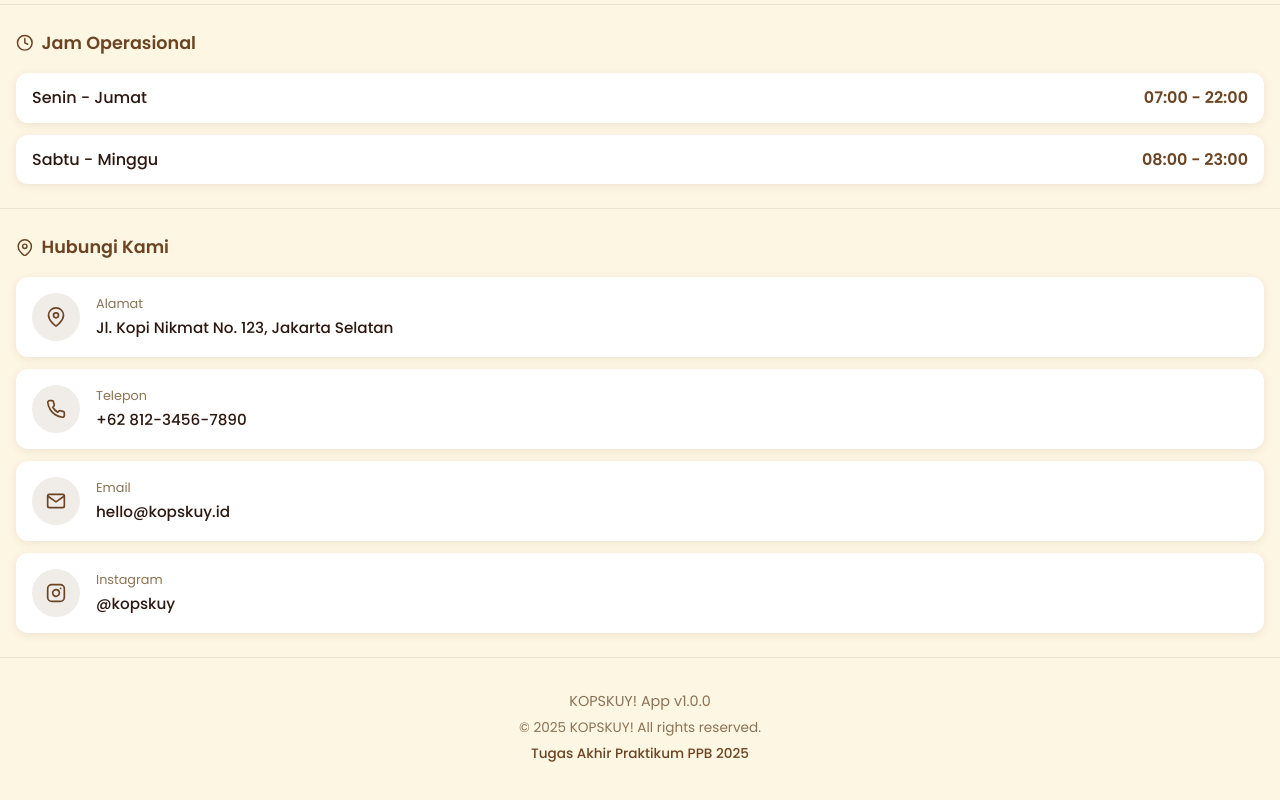
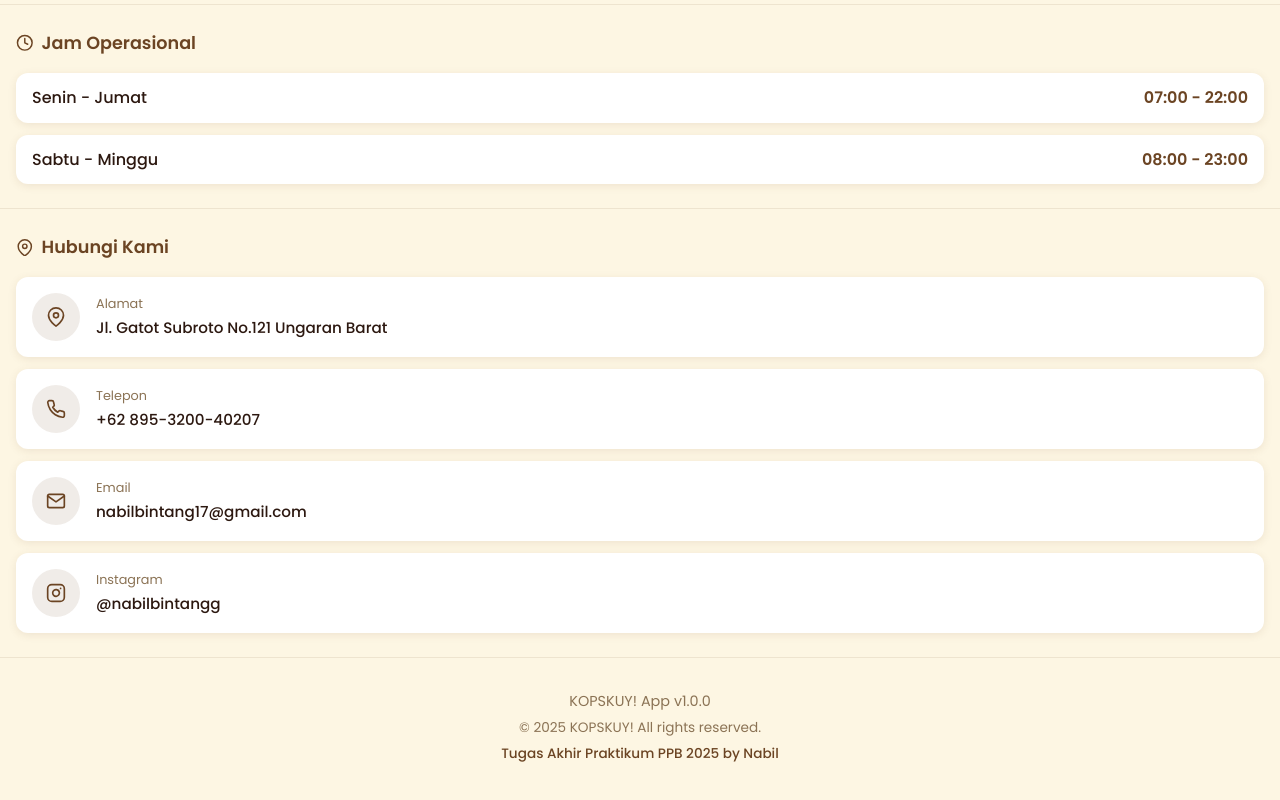
Before and after one commit to nabwelll/KOPSKUY-TA, a React (Vite) app: page /about in a window 1280 px wide. Shown: the part 932-1732 px from the top of the page. Built offline with nearby package versions, Linux system fonts and the light colour scheme.

Commit message:
Update founder profile and contact information

```diff
--- a/src/pages/About.jsx
+++ b/src/pages/About.jsx
@@ -38,7 +38,7 @@ const About = () => {
         {/* Founder Profile */}
         <section className="about-section">
           <h2 className="about-section-title">
-            <FiUser /> Tim Pendiri
+            <FiUser /> Profil Pendiri
           </h2>
           <div className="founder-card">
             <div className="founder-avatar">
@@ -46,7 +46,7 @@ const About = () => {
             </div>
             <div className="founder-info">
               <h3 className="founder-name">Nabil Bintang Ardiansyah Purwanto</h3>
-              <span className="founder-label">Pendiri KOPSKUY</span>
+              <span className="founder-label">Pendiri KOPSKUY!</span>
               <div className="founder-details">
                 <div className="founder-detail-item">
                   <span className="founder-detail-label">NIM</span>
@@ -84,40 +84,40 @@ const About = () => {
             <FiMapPin /> Hubungi Kami
           </h2>
           <div className="contact-list">
-            <a href="https://maps.google.com" target="_blank" rel="noopener noreferrer" className="contact-item">
+            <a href="https://maps.app.goo.gl/iMCNmkapGnugu8uk7" target="_blank" rel="noopener noreferrer" className="contact-item">
               <div className="contact-icon">
                 <FiMapPin />
               </div>
               <div className="contact-info">
                 <span className="contact-label">Alamat</span>
-                <span className="contact-value">Jl. Kopi Nikmat No. 123, Jakarta Selatan</span>
+                <span className="contact-value">Jl. Gatot Subroto No.121 Ungaran Barat</span>
               </div>
             </a>
-            <a href="tel:+6281234567890" className="contact-item">
+            <a href="tel:+62895320040207" className="contact-item">
               <div className="contact-icon">
                 <FiPhone />
               </div>
               <div className="contact-info">
                 <span className="contact-label">Telepon</span>
-                <span className="contact-value">+62 812-3456-7890</span>
+                <span className="contact-value">+62 895-3200-40207</span>
               </div>
             </a>
-            <a href="mailto:hello@kopskuy.id" className="contact-item">
+            <a href="mailto:nabilbintang17@gmail.com" className="contact-item">
               <div className="contact-icon">
                 <FiMail />
               </div>
               <div className="contact-info">
                 <span className="contact-label">Email</span>
-                <span className="contact-value">hello@kopskuy.id</span>
+                <span className="contact-value">nabilbintang17@gmail.com</span>
               </div>
             </a>
-            <a href="https://instagram.com/kopskuy" target="_blank" rel="noopener noreferrer" className="contact-item">
+            <a href="https://instagram.com/nabilbintangg" target="_blank" rel="noopener noreferrer" className="contact-item">
               <div className="contact-icon">
                 <FiInstagram />
               </div>
               <div className="contact-info">
                 <span className="contact-label">Instagram</span>
-                <span className="contact-value">@kopskuy</span>
+                <span className="contact-value">@nabilbintangg</span>
               </div>
             </a>
           </div>
@@ -127,7 +127,7 @@ const About = () => {
         <section className="about-section app-info">
           <p className="app-version">KOPSKUY! App v1.0.0</p>
           <p className="app-copyright">© 2025 KOPSKUY! All rights reserved.</p>
-          <p className="app-developer">Tugas Akhir Praktikum PPB 2025</p>
+          <p className="app-developer">Tugas Akhir Praktikum PPB 2025 by Nabil</p>
         </section>
       </main>
     </>
```
